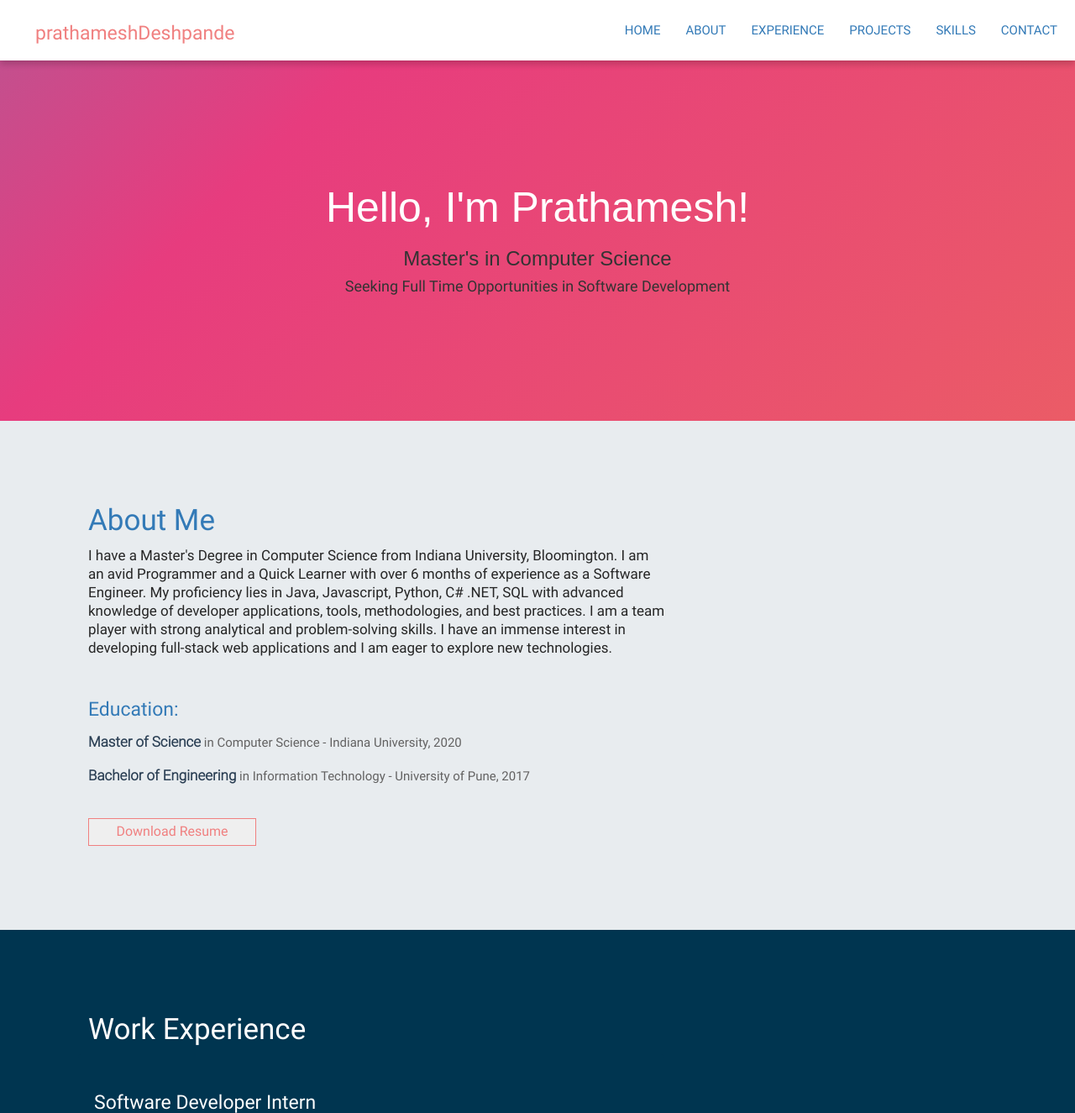
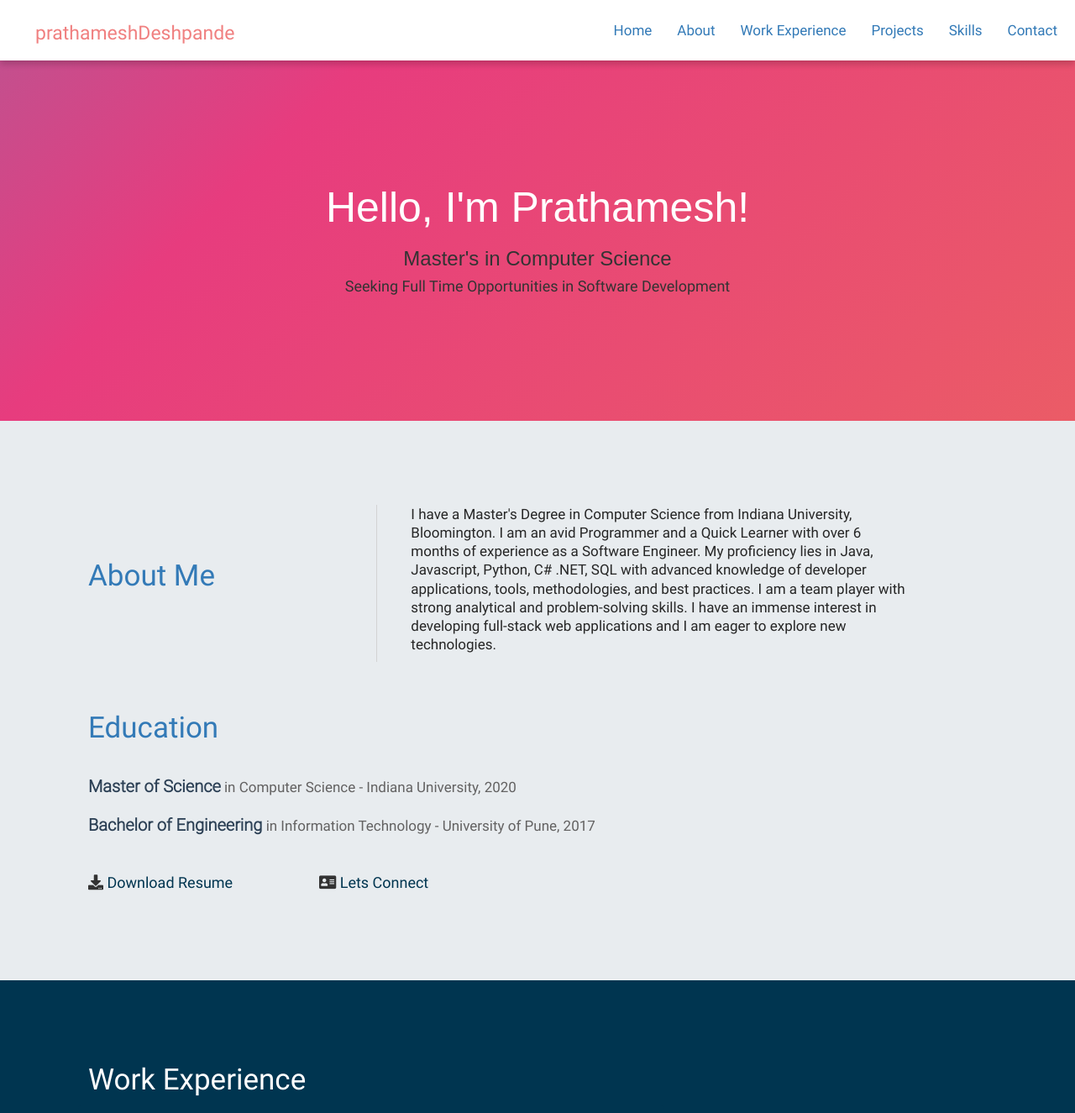
Before and after one commit to prathameshd/portfolio, a PHP site: page / in a window 1280 px wide. Shown: the top 1325 px of the page at 84% size. Run offline with PHP 8.4, Linux system fonts and the light colour scheme; some libraries are stand-ins or nearby versions.

Commit message:
about me section

```diff
--- a/css/styles.css
+++ b/css/styles.css
@@ -146,7 +146,15 @@ html,body {
 }
 
 .nav li a{
-  font-size: 15px;
+  font-size: 17px;
+}
+
+.nav li a:hover{
+  border-bottom: 1px solid #23527c;
+}
+
+.nav li a:active{
+  border-bottom: 1px solid #23527c;
 }
 
 .navbar{
@@ -268,12 +276,12 @@ html,body {
 }
 
 .about__bio{
-  font-size: 15px;
+  font-size: 17px;
   color: #636262;
 }
 
 .about__bio strong{
-  font-size: 17px;
+  font-size: 20px;
   color: #2c4055;
   font-family: Roboto-Light;
 }
--- a/index.html
+++ b/index.html
@@ -30,12 +30,12 @@
         </div>
         <div class="collapse navbar-collapse" id="myNavbar">
           <ul class="nav navbar-nav">
-            <li><a href="" >HOME</a></li>
-            <li><a href="#about">ABOUT</a></li>
-                        <li><a href="#experience" class="active">EXPERIENCE</a></li>
-                                    <li><a href="#portfolio">PROJECTS</a></li>
-            <li><a href="#skills">SKILLS</a></li>
-            <li><a href="#contact">CONTACT</a></li>
+            <li><a href="" >Home</a></li>
+            <li><a href="#about">About</a></li>
+                        <li><a href="#experience" class="active">Work Experience</a></li>
+                                    <li><a href="#portfolio">Projects</a></li>
+            <li><a href="#skills">Skills</a></li>
+            <li><a href="#contact">Contact</a></li>
 
             <!--<li><a href="#">CONTACT</a></li>-->
           </ul>
@@ -90,21 +90,24 @@
 <section id="about" class="section" style="background-color: #dee4e7ad">
 <div class="container about__container--narrow">
 <div class="page-section">
-        <h2 class="page-section__title" style="color: #337ab7">About Me</h2>
-          <div class="row gutters-80">
-
-            <div class="col-md-8 ">
+<!-- <h2 class="page-section__title" style="color: #337ab7">About Me</h2>
+ -->			<div class="row gutters-80">
+			<div class="col-md-4" style="margin-top: 4%"><h2 class="page-section__title" style="color: #337ab7">About Me</h2></div>
+			<div class="col-md-7" style="border-left: 1px solid lightgrey">
 			<p class="service__single-section__paragraph" style="color: #262626 !important;">
 
 			I have a Master's Degree in Computer Science from Indiana University, Bloomington. I am an avid Programmer and a Quick Learner with over 6 months of  experience as a Software Engineer. My proficiency lies in Java, Javascript, Python, C# .NET, SQL with advanced knowledge of developer applications, tools, methodologies, and best practices. I am a team player with strong analytical and problem-solving skills. I have an immense interest in developing full-stack web applications and I am eager to explore new technologies.
 			</p>
-<!--               <button type="button" class="resume-btn">DOWNLOAD RESUME</button>
- -->			<div class="row row--margin-top">
- 	<div class="col-md-6">
- 	              	<h4 style="font-size: 23px;color: #337ab7">Education:</h4>
 			</div>
 			</div>
-              <div class="row">
+	<div class="row row--margin-top">
+	<div class="col-md-6">
+<!-- 	<h4 style="font-size: 23px;color: #337ab7">Education:</h4>
+ -->
+<h2 class="page-section__title" style="color: #337ab7">Education</h2>
+	</div>
+	</div>
+				<div class="row" style="margin-top: 2%">
 			<div class="col-md-12">
 			<p class="about__bio"><strong>Master of Science</strong> in Computer Science - Indiana University, 2020</p>
 			<p class="about__bio"><strong>Bachelor of Engineering</strong> in Information Technology - University of Pune, 2017</p>
@@ -113,43 +116,15 @@ I have a Master's Degree in Computer Science from Indiana University, Bloomingto
 			</div>
 	<br>
 	<div class="row">
-                <div class="col-md-6">
-                                      <button class="resume-btn" onclick="window.location.href = '../portfolio/assets/PrathameshResume.pdf';">Download Resume</button>
+	<div class="col-md-3">
+	<i class='fas fa-download' style="font-size: 18px"></i><a class="" href = '../portfolio/assets/PrathameshResume.pdf' style="font-size: 18px;color: #003550"> Download Resume</a>
 
 	</div>
-              </div>
-
-<!--               <a href="../portfolio/assets/PrathameshResume.pdf" class="resume-btn">My Resume</a>
- -->  <!--             <div class="row">
-                <div class="col-md-4">
-                	 <button type="button" class="resume-btn">DOWNLOAD RESUME</button>
-                </div>
-                <div class="col-md-4">
-                	<a href="#contact" class="">Contact Me</a>
-                </div>
-              </div> -->
-
-
-              <!--<div class="row">
-                    <div class="col-sm-6 text-center" style="border: 1px solid #f2f3f5">
-              <img src="" alt="">
-              <h4 class="skill__single-part__title">INDIANA UNIVERSITY</h4>
-                     <p>Masters in Computer Science<br>2018-2020<p>
-            </div>
-                    <div class="col-sm-6 text-center" style="border: 1px solid #f2f3f5">
-              <img src="" alt="">
-              <h4 class="skill__single-part__title">UNIVERSITY OF PUNE</h4>
-                     <p>Bachelor of Engineering in Information Technology<br>2013-2017</p>
-            </div>
-          </div>-->
+	<div class="col-md-3">
+	<i class='fas fa-address-card' style="font-size: 18px"></i><a class="" href = '#contact' style="font-size: 18px;color: #003550"> Lets Connect</a>
 
 	</div>
 
-<!-- 			<div class="col-md-4">
-			<div class="about__image">
-			<img src="assets/images/profile.jpg" alt="" height="380px" width="290px">
-			</div>
-			</div> -->
 	</div>
 </div>
 </div>
```
Lines whose indentation alone changed are shown as unchanged.
